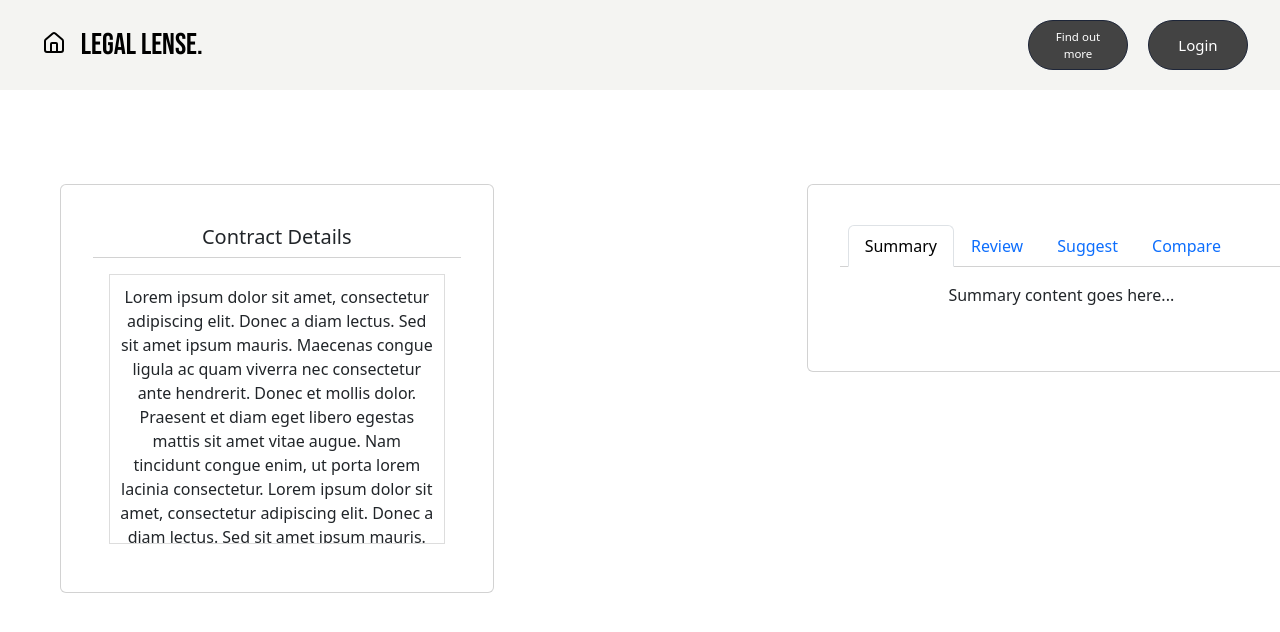
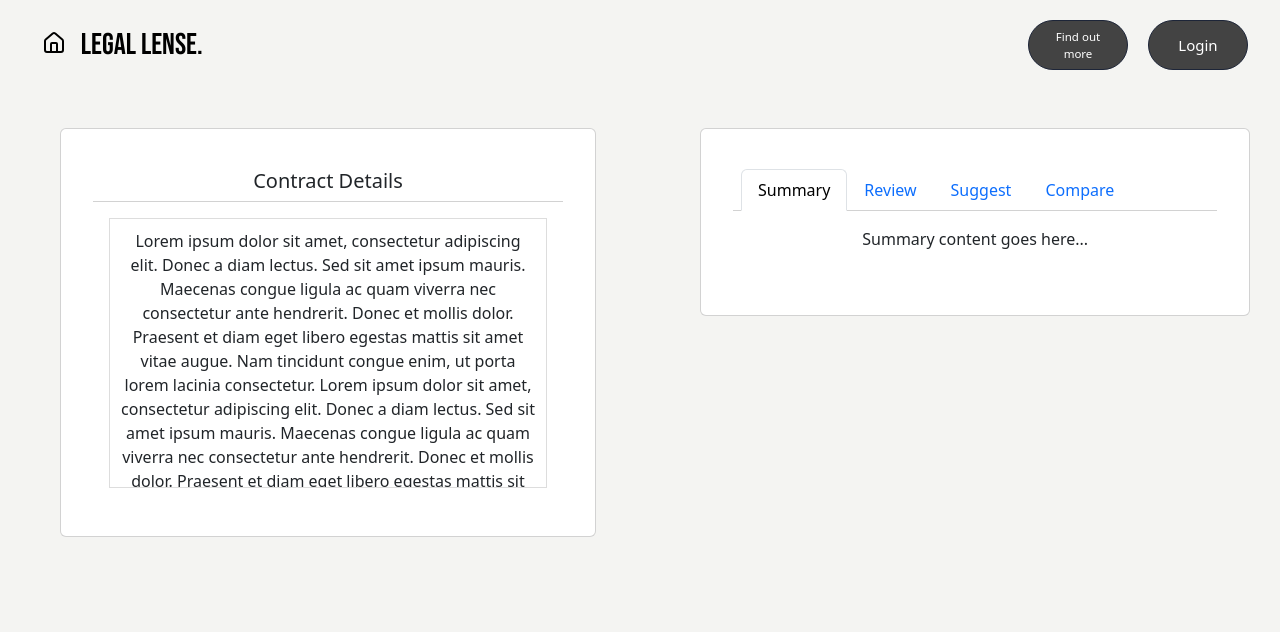
Before and after one commit to shengweikoh/Legallense, a React (Vite) app in the folder Frontend/: page /analysis in a window 1280 px wide. Shown: the top 632 px of the page. Built offline with nearby package versions, Linux system fonts and the light colour scheme.

Commit message:
analysis page layout done

```diff
--- /dev/null
+++ b/Frontend/src/Pages/Analysis.css
@@ -0,0 +1,24 @@
+.page{
+    background-color: #f4f4f2;
+    width:100vw;
+    height:100vh;    !important;
+}
+
+.analysiscontainer {
+    display: flex;
+    justify-content: center;  /* Centers horizontally */
+    align-items: center;  /* Centers vertically (if needed) */
+    text-align: center;
+      /* Centers text inside */
+    padding-top:10vh;
+}
+
+.contractdetails2{
+    margin-right:10vh;
+
+}
+.card.result{
+    width:43vw;
+    margin-right:100px;
+
+}
--- a/Frontend/src/Pages/Analysis.jsx
+++ b/Frontend/src/Pages/Analysis.jsx
@@ -1,15 +1,17 @@
 import React from 'react';
 import { Link } from "react-router-dom";
 import 'bootstrap/dist/js/bootstrap.bundle.min.js';
+import "./Analysis.css";
 
 
 export default function AnalysisPage() {
   return (
-    <div className="container-fluid m-5">
-      <div className="row">
+   <div className = "page">
+    <div className="container-fluid m-5 analysiscontainer">
+      <div className="row ">
         {/* Left Section: Contract Details */}
-        <div className="col-md-7">
-          <div className="card contractdetails mb-4">
+        <div className="col-md-6">
+          <div className="card contractdetails2 mb-4">
             <div className="card-header">
               <h5 className="card-title">Contract Details</h5>
             </div>
@@ -18,6 +20,7 @@ export default function AnalysisPage() {
                 className="overflow-auto"
                 style={{
                   height: "270px",
+                  width:"100%",
                   border: "1px solid #ddd",
                   padding: "10px",
                 }}
@@ -39,8 +42,8 @@ export default function AnalysisPage() {
         </div>
 
         {/* Right Section: Tabs */}
-        <div className="col-md-5">
-          <div className="card">
+        <div className="col-md-6">
+          <div className="card  result">
             <div className="card-header">
               <ul className="nav nav-tabs card-header-tabs" id="analysisTabs" role="tablist">
                 <li className="nav-item">
@@ -137,5 +140,7 @@ export default function AnalysisPage() {
         </div>
       </div>
     </div>
+
+    </div>
   );
 }
--- a/Frontend/src/Pages/Navbar.jsx
+++ b/Frontend/src/Pages/Navbar.jsx
@@ -27,7 +27,10 @@ const Navbar = () => {
                 <Link to="/Dashboard">
                     <button className="upload">Find out more</button>
                 </Link>
+
+                <Link to = "/Login">
                 <button className = "login">Login</button>
+                </Link>
                 </div>
             </div>
 
```
Also changed, not shown: 1 other file (tests, documents, lock files or other folders).
